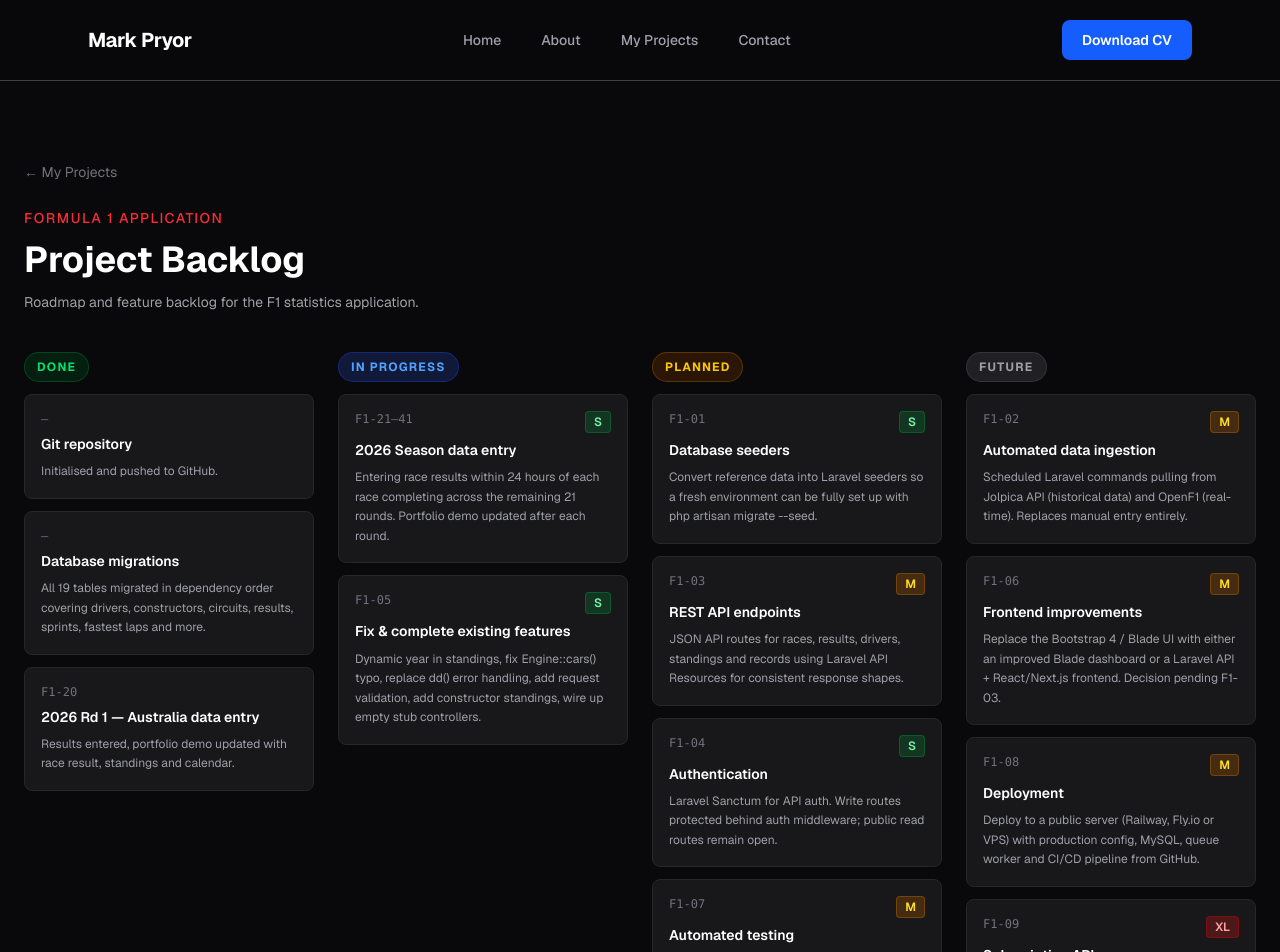
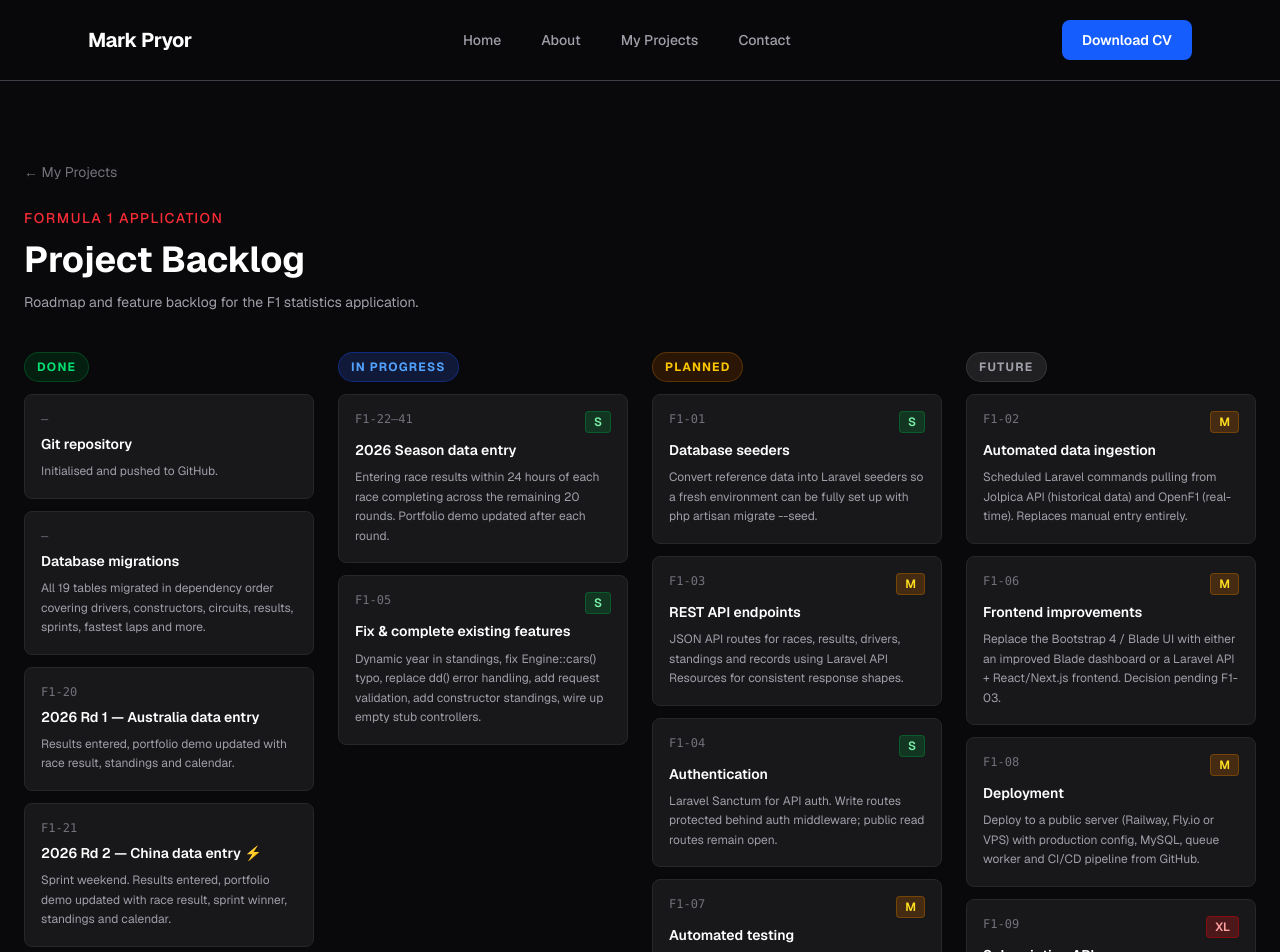
Before and after one commit to markipryor/portfolio, a Next.js app: page /f1-backlog in a window 1280 px wide. Shown: the top 952 px of the page. Built offline with nearby package versions, Linux system fonts and the light colour scheme.

Commit message:
F1 backlog page: move China 2026 (F1-21) to Done
Co-Authored-By: Claude Sonnet 4.6 <noreply@anthropic.com>

```diff
--- a/src/app/f1-backlog/page.tsx
+++ b/src/app/f1-backlog/page.tsx
@@ -4,10 +4,11 @@ const done = [
   { id: "–",    title: "Git repository", desc: "Initialised and pushed to GitHub." },
   { id: "–",    title: "Database migrations", desc: "All 19 tables migrated in dependency order covering drivers, constructors, circuits, results, sprints, fastest laps and more." },
   { id: "F1-20", title: "2026 Rd 1 — Australia data entry", desc: "Results entered, portfolio demo updated with race result, standings and calendar." },
+  { id: "F1-21", title: "2026 Rd 2 — China data entry ⚡", desc: "Sprint weekend. Results entered, portfolio demo updated with race result, sprint winner, standings and calendar." },
 ];
 
 const inProgress = [
-  { id: "F1-21–41", title: "2026 Season data entry", complexity: "S", desc: "Entering race results within 24 hours of each race completing across the remaining 21 rounds. Portfolio demo updated after each round." },
+  { id: "F1-22–41", title: "2026 Season data entry", complexity: "S", desc: "Entering race results within 24 hours of each race completing across the remaining 20 rounds. Portfolio demo updated after each round." },
   { id: "F1-05", title: "Fix & complete existing features", complexity: "S", desc: "Dynamic year in standings, fix Engine::cars() typo, replace dd() error handling, add request validation, add constructor standings, wire up empty stub controllers." },
 ];
 
```
